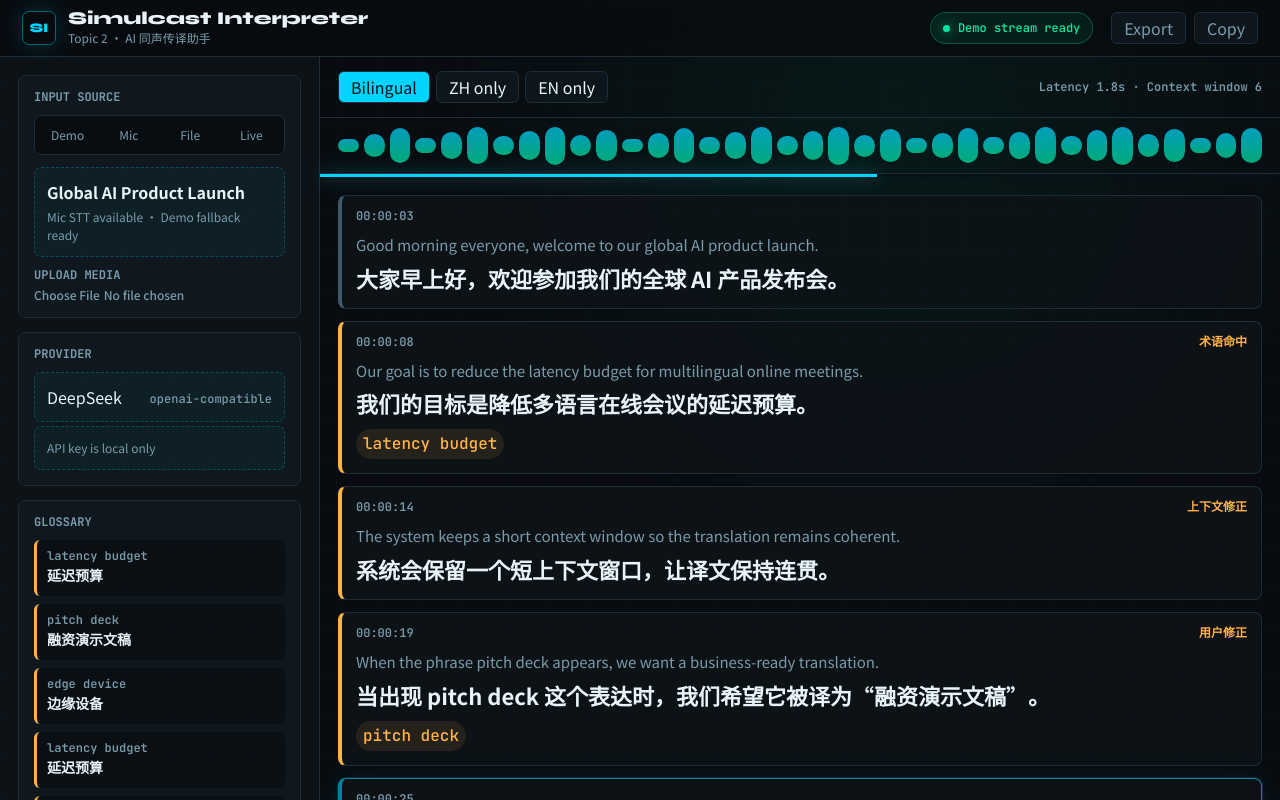
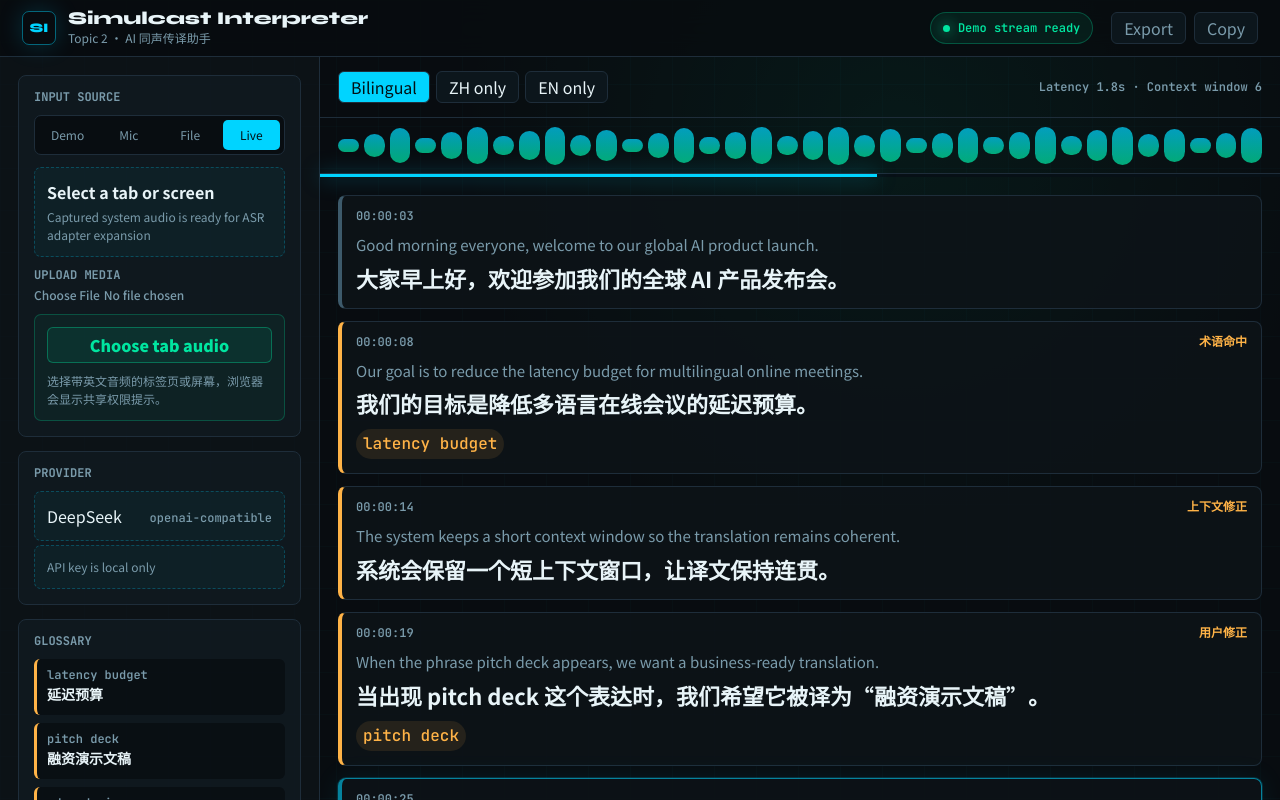
Before and after one commit to cc703/Simultaneous-Interpretation-AI, a React (Vite) app in the folder interpreter/: page / in a window 1280 px wide. Both pictures are taken after a click on the button "Live". Shown: the top 800 px of the page. Built offline with nearby package versions, Linux system fonts and the light colour scheme.

Commit message:
feat(live-capture): add system audio capture entry

```diff
--- a/interpreter/src/App.jsx
+++ b/interpreter/src/App.jsx
@@ -5,8 +5,10 @@ import {
   startDemoStream,
   startFileDemoStream,
   startSTTSession,
+  startSystemAudioCapture,
   stopDemoStream,
   stopSTTSession,
+  stopSystemAudioCapture,
 } from './engine/index.js';
 import { useStore } from './store/index.js';
 import { copyBilingual, exportSRT } from './utils/export.js';
@@ -16,12 +18,16 @@ export default function App() {
   const latencyMs = useStore((state) => state.latencyMs);
   const currentInterim = useStore((state) => state.currentInterim);
   const sourceMode = useStore((state) => state.sourceMode);
+  const captureStream = useStore((state) => state.captureStream);
+  const captureSourceLabel = useStore((state) => state.captureSourceLabel);
+  const isCapturing = useStore((state) => state.isCapturing);
   const subtitles = useStore((state) => state.subtitles);
   const glossary = useStore((state) => state.glossary);
   const correctionCount = useStore((state) => state.correctionCount);
   const selectedSubtitleId = useStore((state) => state.selectedSubtitleId);
   const setSourceMode = useStore((state) => state.setSourceMode);
   const setUploadedFile = useStore((state) => state.setUploadedFile);
+  const setCaptureStream = useStore((state) => state.setCaptureStream);
   const addGlossaryTerm = useStore((state) => state.addGlossaryTerm);
   const selectSubtitle = useStore((state) => state.selectSubtitle);
   const updateSubtitleTranslation = useStore((state) => state.updateSubtitleTranslation);
@@ -137,6 +143,25 @@ export default function App() {
     setFileProgress(audio.currentTime / audio.duration);
   };
 
+  const handleLiveCapture = async () => {
+    if (captureStream) {
+      stopSystemAudioCapture(captureStream);
+      setCaptureStream(null, '');
+      return;
+    }
+
+    setSourceMode('live');
+    const result = await startSystemAudioCapture({
+      onAudioStream: ({ audioStream, label }) => {
+        setCaptureStream(audioStream, label);
+      },
+      onError: (error) => {
+        console.warn('[live-capture] failed:', error);
+      },
+    });
+    setCaptureStream(result.audioStream, result.label);
+  };
+
   return (
     <div className="app-shell">
       <header className="topbar">
@@ -183,13 +208,27 @@ export default function App() {
               >
                 File
               </button>
-              <button type="button" onClick={() => setSourceMode('live')}>Live</button>
+              <button
+                type="button"
+                className={sourceMode === 'live' ? 'active' : ''}
+                onClick={() => setSourceMode('live')}
+              >
+                Live
+              </button>
             </div>
             <div className="source-card">
-              <strong>{sourceMode === 'file' ? (fileMeta?.name ?? 'Upload an audio/video file') : 'Global AI Product Launch'}</strong>
+              <strong>
+                {sourceMode === 'file'
+                  ? (fileMeta?.name ?? 'Upload an audio/video file')
+                  : sourceMode === 'live'
+                    ? (captureSourceLabel || 'Select a tab or screen')
+                    : 'Global AI Product Launch'}
+              </strong>
               <span>
                 {sourceMode === 'file'
                   ? 'File playback drives the same timestamped caption stream'
+                  : sourceMode === 'live'
+                    ? 'Captured system audio is ready for ASR adapter expansion'
                   : sourceMode === 'demo'
                   ? 'Stable review demo · captions stream by timeline'
                   : (isSTTSupported()
@@ -225,6 +264,18 @@ export default function App() {
                 </audio>
               )}
             </div>
+            {sourceMode === 'live' && (
+              <div className="live-capture-card">
+                <button type="button" onClick={handleLiveCapture}>
+                  {isCapturing ? 'Stop live capture' : 'Choose tab audio'}
+                </button>
+                <p>
+                  {isCapturing
+                    ? '已捕获直播音频。当前 MVP 展示捕获与释放能力，直接 ASR 识别预留给 ASR Adapter。'
+                    : '选择带英文音频的标签页或屏幕，浏览器会显示共享权限提示。'}
+                </p>
+              </div>
+            )}
           </section>
 
           <section className="panel-block">
--- /dev/null
+++ b/interpreter/src/engine/audioCapture.js
@@ -0,0 +1,32 @@
+export async function startSystemAudioCapture({ onAudioStream, onError } = {}) {
+  try {
+    if (!navigator.mediaDevices?.getDisplayMedia) {
+      throw new Error('getDisplayMedia is not available in this browser.');
+    }
+
+    const stream = await navigator.mediaDevices.getDisplayMedia({
+      video: true,
+      audio: {
+        echoCancellation: false,
+        noiseSuppression: false,
+        sampleRate: 44100,
+      },
+    });
+
+    const audioTracks = stream.getAudioTracks();
+    const videoLabel = stream.getVideoTracks()[0]?.label ?? 'Shared screen';
+    const audioStream = new MediaStream(audioTracks);
+
+    stream.getVideoTracks().forEach((track) => track.stop());
+    onAudioStream?.({ audioStream, label: videoLabel, rawStream: stream });
+
+    return { audioStream, label: videoLabel, rawStream: stream };
+  } catch (error) {
+    onError?.(error);
+    throw error;
+  }
+}
+
+export function stopSystemAudioCapture(stream) {
+  stream?.getTracks?.().forEach((track) => track.stop());
+}
--- a/interpreter/src/engine/index.js
+++ b/interpreter/src/engine/index.js
@@ -17,3 +17,7 @@ export {
   startDemoStream,
   stopDemoStream,
 } from './demoStream.js';
+export {
+  startSystemAudioCapture,
+  stopSystemAudioCapture,
+} from './audioCapture.js';
--- a/interpreter/src/index.css
+++ b/interpreter/src/index.css
@@ -240,6 +240,32 @@ button {
   font: 600 11px/1.1 "JetBrains Mono", monospace;
   text-overflow: ellipsis;
   white-space: nowrap;
+}
+
+.live-capture-card {
+  display: grid;
+  gap: 9px;
+  margin-top: 12px;
+  padding: 12px;
+  border: 1px solid rgba(0, 229, 160, 0.24);
+  border-radius: 7px;
+  background: rgba(0, 229, 160, 0.05);
+}
+
+.live-capture-card button {
+  min-height: 36px;
+  border: 1px solid rgba(0, 229, 160, 0.35);
+  border-radius: 6px;
+  color: var(--green);
+  background: rgba(0, 229, 160, 0.08);
+  font-weight: 800;
+}
+
+.live-capture-card p {
+  margin: 0;
+  color: var(--muted);
+  font-size: 12px;
+  line-height: 1.5;
 }
 
 .source-card strong,
--- a/interpreter/src/store/useStore.js
+++ b/interpreter/src/store/useStore.js
@@ -29,6 +29,8 @@ export const useStore = create((set, get) => ({
   // 音频源
   sourceMode: 'demo',
   uploadedFile: null,
+  captureStream: null,
+  captureSourceLabel: '',
   isCapturing: false,
   demoEnabled: false,
 
@@ -69,6 +71,11 @@ export const useStore = create((set, get) => ({
     demoEnabled: sourceMode === 'demo',
   }),
   setUploadedFile: (uploadedFile) => set({ uploadedFile }),
+  setCaptureStream: (captureStream, captureSourceLabel = '') => set({
+    captureStream,
+    captureSourceLabel,
+    isCapturing: Boolean(captureStream),
+  }),
   setIsCapturing: (isCapturing) => set({ isCapturing }),
 
   setProvider: (provider) => set({ provider }),
@@ -227,6 +234,8 @@ export const useStore = create((set, get) => ({
 
   resetSession: () => set({
     uploadedFile: null,
+    captureStream: null,
+    captureSourceLabel: '',
     isCapturing: false,
     demoEnabled: false,
     isRunning: false,
```
Also changed, not shown: 1 other file (tests, documents, lock files or other folders).
